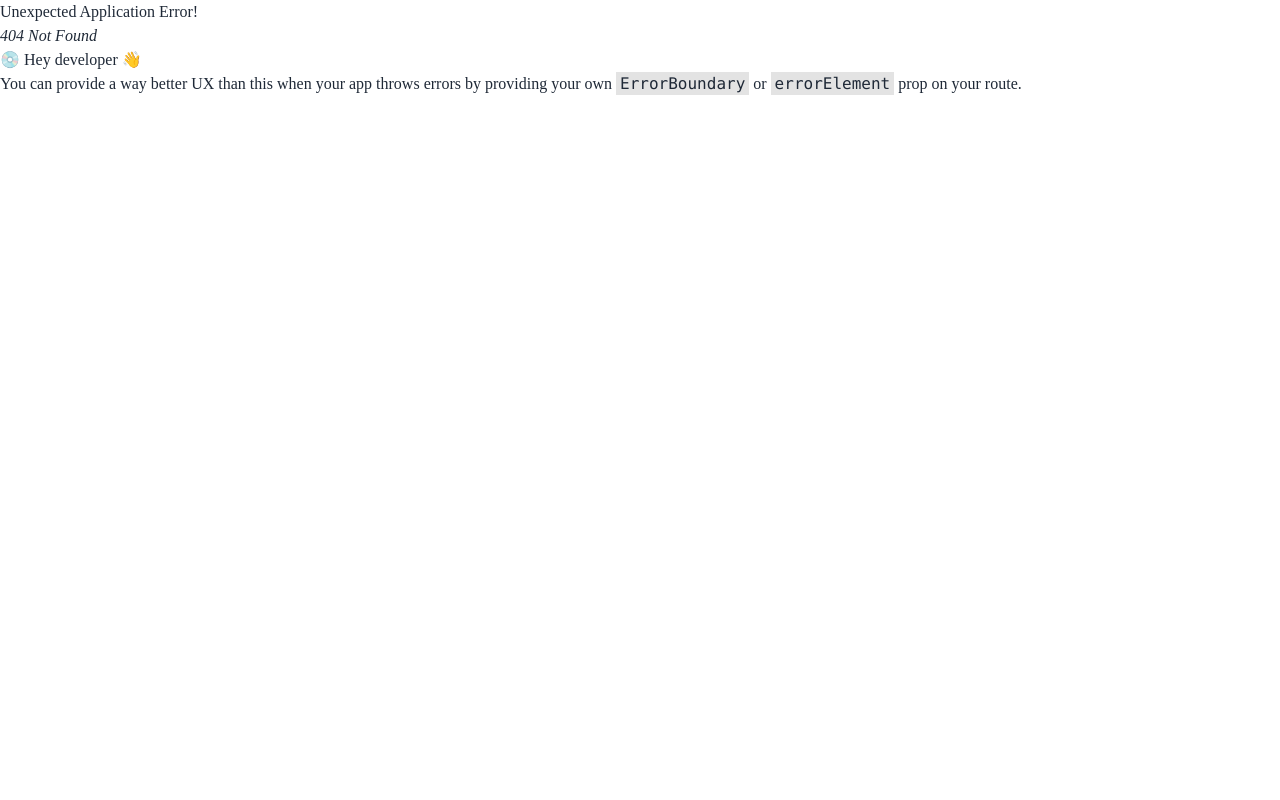
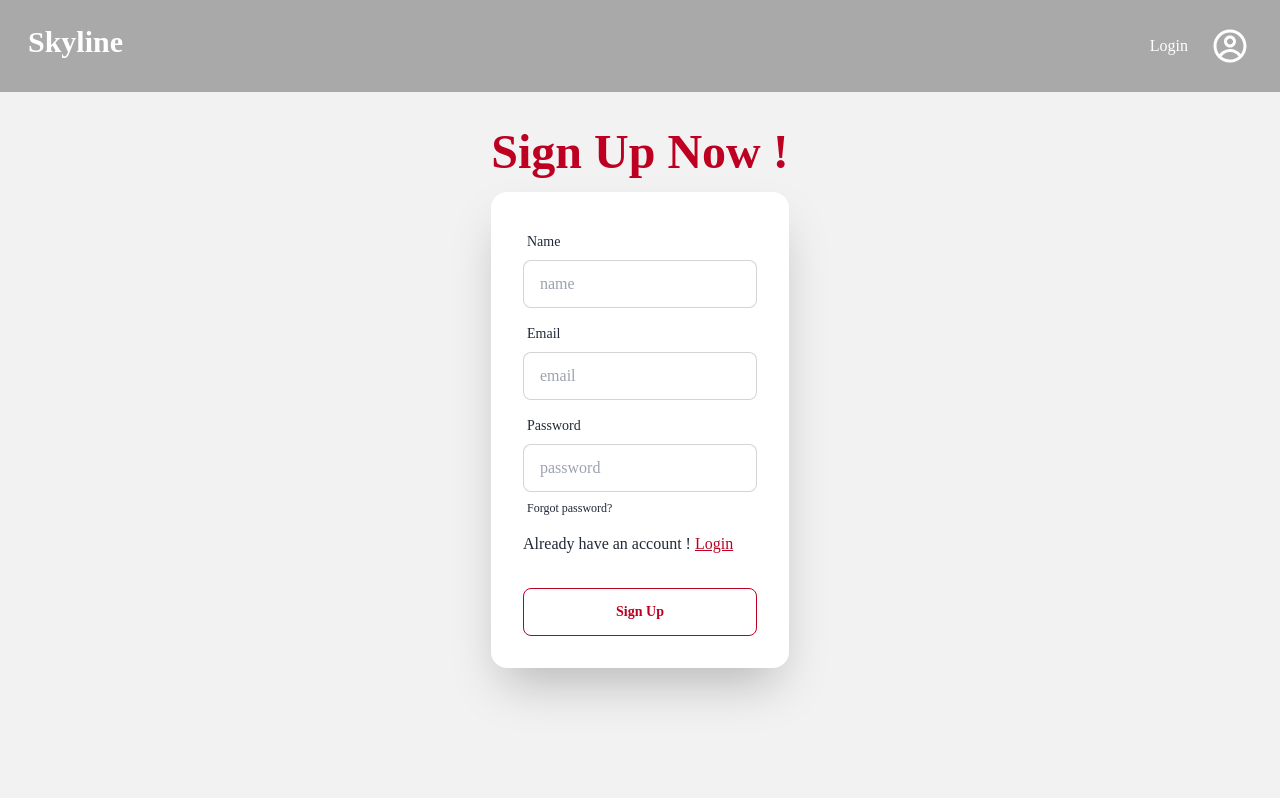
Before and after one commit to Kaiser131/assignment-9, a React (Vite) app: page /register in a window 1280 px wide. Before the commit this address had no page. Built offline with nearby package versions, Linux system fonts and the light colour scheme; no server answers.

Commit message:
git ignore file

```diff
--- a/package.json
+++ b/package.json
@@ -10,6 +10,7 @@
     "preview": "vite preview"
   },
   "dependencies": {
+    "firebase": "^11.0.1",
     "localforage": "^1.10.0",
     "match-sorter": "^7.0.0",
     "react": "^18.3.1",
--- a/src/Components/EstateList/Details.jsx
+++ b/src/Components/EstateList/Details.jsx
@@ -0,0 +1,15 @@
+import { useLoaderData } from "react-router-dom";
+
+const Details = () => {
+
+    const estateData = useLoaderData();
+    console.log(estateData);
+
+    return (
+        <div>
+            <h1> </h1>
+        </div>
+    );
+};
+
+export default Details;
--- a/src/Components/EstateList/EstateList.jsx
+++ b/src/Components/EstateList/EstateList.jsx
@@ -4,6 +4,7 @@ import { RxDropdownMenu } from "react-icons/rx";
 import List from "./List";
 import Footer from "../Footer/Footer";
 import { useLoaderData } from "react-router-dom";
+// import { useEffect, useState } from "react";
 
 const EstateList = () => {
 
@@ -20,6 +21,7 @@ const EstateList = () => {
     // useLoader Hook
 
     const list = useLoaderData();
+    console.log(list);
 
     return (
         <div className=" ">
@@ -32,7 +34,6 @@ const EstateList = () => {
                     <div>
 
                         <div className="flex my-5 justify-between bg-white p-3">
-
                             <div className="flex items-center gap-3 text-[#bd0021] ">
                                 <CiCircleList className="text-3xl"></CiCircleList>
                                 <p className="text-xl">LIST</p>
--- a/src/Components/EstateList/List.jsx
+++ b/src/Components/EstateList/List.jsx
@@ -6,6 +6,11 @@ import { Link } from "react-router-dom";
 const List = ({ list }) => {
 
     const { estate_title, area, segment_name, status, location, image, id } = list;
+    console.log(estate_title);
+
+    const bookmark = () => {
+        alert('added to bookmark');
+    };
 
     return (
         <Link to={`/details/${id}`}>
@@ -17,12 +22,12 @@ const List = ({ list }) => {
                         <h1 className="text-[#bd0021] text-2xl">{estate_title}</h1>
                         <button> <MdOutlineWorkspacePremium className="text-3xl hover:text-[#bd0021]"></MdOutlineWorkspacePremium></button>
                     </div>
-                    <p className="text-4xl flex gap-5">{segment_name} <span className="flex items-center gap-4 text-xl"><SiProtractor className="text-2xl"></SiProtractor> {area}</span> </p>
+                    <p className="text-4xl flex gap-5">{segment_name} <button onClick={bookmark} className="flex items-center gap-4 text-xl"><SiProtractor className="text-2xl"></SiProtractor> {area}</button> </p>
                     <p className="font-bold">Location: {location}</p>
 
                     <div className="flex items-center justify-between">
                         <p className="font-bold">Status: {status}</p>
-                        <button ><IoBookmarksOutline className="text-xl"></IoBookmarksOutline></button>
+                        <button ><IoBookmarksOutline className="text-xl hover:text-blue-500"></IoBookmarksOutline></button>
                     </div>
 
                 </div>
@@ -32,4 +37,6 @@ const List = ({ list }) => {
     );
 };
 
+
+
 export default List;
--- a/src/Components/NavBar/NavBar.jsx
+++ b/src/Components/NavBar/NavBar.jsx
@@ -12,8 +12,8 @@ const NavBar = () => {
                 <div className="dropdown dropdown-end  ">
                     <div tabIndex={0} className=" m-1"> <CgProfile className="text-4xl"></CgProfile></div>
                     <ul tabIndex={0} className="dropdown-content text-black menu bg-base-100  z-[1] w-52 p-2 shadow">
-                        <li><a>Item 1</a></li>
-                        <li><a>Item 2</a></li>
+                        <li><a>Profile</a></li>
+                        <li><a>Bookmarks</a></li>
                     </ul>
                 </div>
             </div>
--- /dev/null
+++ b/src/Components/Providers/AuthProvider/AuthProvider.jsx
@@ -0,0 +1,26 @@
+import { createContext } from "react";
+import auth from '../../FIREBASE/firebase.config.js';
+
+export const AuthContext = createContext(null);
+
+
+const AuthProvider = ({ children }) => {
+
+
+    const register = (email, password) => {
+
+        return createUserWithEmailAndPassword(auth, email, password);
+
+    };
+
+
+    const AuthInfo = { register };
+
+    return (
+        <AuthContext.Provider value={AuthInfo}>
+            {children}
+        </AuthContext.Provider>
+    );
+};
+
+export default AuthProvider;
--- /dev/null
+++ b/src/Components/Registration/Login/Login.jsx
@@ -0,0 +1,56 @@
+import { Link } from "react-router-dom";
+
+const Login = () => {
+
+    const handleLogin = e => {
+        e.preventDefault();
+
+        const email = e.target.email.value;
+        const password = e.target.password.value;
+
+        console.log(email, password);
+
+    };
+
+
+    return (
+        <div>
+
+            <div className="hero bg-base-200 min-h-screen mt-[-94px]">
+                <div className="hero-content flex-col ">
+                    <div className="text-center lg:text-left">
+                        <h1 className="text-5xl font-bold text-[#bd0021]">Login now!</h1>
+                    </div>
+                    <div className="card bg-base-100 w-full max-w-sm shrink-0 shadow-2xl">
+                        <form className="card-body" onSubmit={handleLogin}>
+                            <div className="form-control">
+                                <label className="label">
+                                    <span className="label-text">Email</span>
+                                </label>
+                                <input type="email" name="email" placeholder="email" className="input input-bordered" required />
+                            </div>
+                            <div className="form-control">
+                                <label className="label">
+                                    <span className="label-text">Password</span>
+                                </label>
+                                <input type="password" name="password" placeholder="password" className="input input-bordered" required />
+                                <label className="label">
+                                    <a href="#" className="label-text-alt link link-hover">Forgot password?</a>
+                                </label>
+                            </div>
+                            <div>
+                                <h1>Dont have an account ! <Link to='/register' className="underline text-[#bd0021]">Sign Up</Link> </h1>
+                            </div>
+                            <div className="form-control mt-6">
+                                <button className="btn btn-outline hover:bg-[#bd0021] text-[#bd0021] hover:border-none ">Login</button>
+                            </div>
+                        </form>
+                    </div>
+                </div>
+            </div>
+
+        </div>
+    );
+};
+
+export default Login;
--- /dev/null
+++ b/src/Components/Registration/SignUp/SignUp.jsx
@@ -0,0 +1,66 @@
+import { Link } from "react-router-dom";
+
+const SignUp = () => {
+
+
+    const handleSignUp = e => {
+        e.preventDefault();
+
+        const name = e.target.name.value;
+        const email = e.target.email.value;
+        const password = e.target.password.value;
+
+        console.log(name, email, password);
+
+    };
+
+
+    return (
+        <div>
+
+
+            <div className="hero bg-base-200 min-h-screen mt-[-94px]">
+                <div className="hero-content flex-col ">
+                    <div className="text-center lg:text-left">
+                        <h1 className="text-5xl font-bold text-[#bd0021]">Sign Up Now !</h1>
+                    </div>
+                    <div className="card bg-base-100 w-full max-w-sm shrink-0 shadow-2xl">
+                        <form onSubmit={handleSignUp} className="card-body">
+                            <div className="form-control">
+                                <label className="label">
+                                    <span className="label-text">Name</span>
+                                </label>
+                                <input type="name" name="name" placeholder="name" className="input input-bordered" required />
+                            </div>
+                            <div className="form-control">
+                                <label className="label">
+                                    <span className="label-text">Email</span>
+                                </label>
+                                <input type="email" name="email" placeholder="email" className="input input-bordered" required />
+                            </div>
+                            <div className="form-control">
+                                <label className="label">
+                                    <span className="label-text">Password</span>
+                                </label>
+                                <input type="password" name="password" placeholder="password" className="input input-bordered" required />
+                                <label className="label">
+                                    <a href="#" className="label-text-alt link link-hover">Forgot password?</a>
+                                </label>
+                            </div>
+                            <div>
+                                <h1>Already have an account ! <Link to='/login' className="underline text-[#bd0021]">Login</Link> </h1>
+                            </div>
+                            <div className="form-control mt-6">
+                                <button className="btn btn-outline hover:bg-[#bd0021] text-[#bd0021] hover:border-none ">Sign Up</button>
+                            </div>
+                        </form>
+                    </div>
+                </div>
+            </div>
+
+
+        </div>
+    );
+};
+
+export default SignUp;
--- a/src/main.jsx
+++ b/src/main.jsx
@@ -9,6 +9,10 @@ import {
 import Root from './Routes/Root/Root';
 import Home from './Components/Home/Home';
 import EstateList from './Components/EstateList/EstateList';
+import Details from './Components/EstateList/Details';
+import AuthProvider from './Components/Providers/AuthProvider/AuthProvider';
+import Login from './Components/Registration/Login/Login';
+import SignUp from './Components/Registration/SignUp/SignUp';
 
 const router = createBrowserRouter([
   {
@@ -22,7 +26,20 @@ const router = createBrowserRouter([
       {
         path: '/estate',
         element: <EstateList></EstateList>,
-        loader: () => fetch('estate.json')
+        loader: () => fetch('http://localhost:5000/estate')
+      },
+      {
+        path: '/details/:id',
+        element: <Details></Details>,
+        loader: ({ params }) => fetch(`/public/estate.json/${params.id}`)
+      },
+      {
+        path: '/login',
+        element: <Login></Login>
+      },
+      {
+        path: '/register',
+        element: <SignUp></SignUp>
       }
     ]
   },
@@ -31,6 +48,8 @@ const router = createBrowserRouter([
 
 createRoot(document.getElementById('root')).render(
   <StrictMode>
-    <RouterProvider router={router} />
+    <AuthProvider>
+      <RouterProvider router={router} />
+    </AuthProvider>
   </StrictMode>,
 );
```
Also changed, not shown: 2 other files (tests, documents, lock files or other folders).
